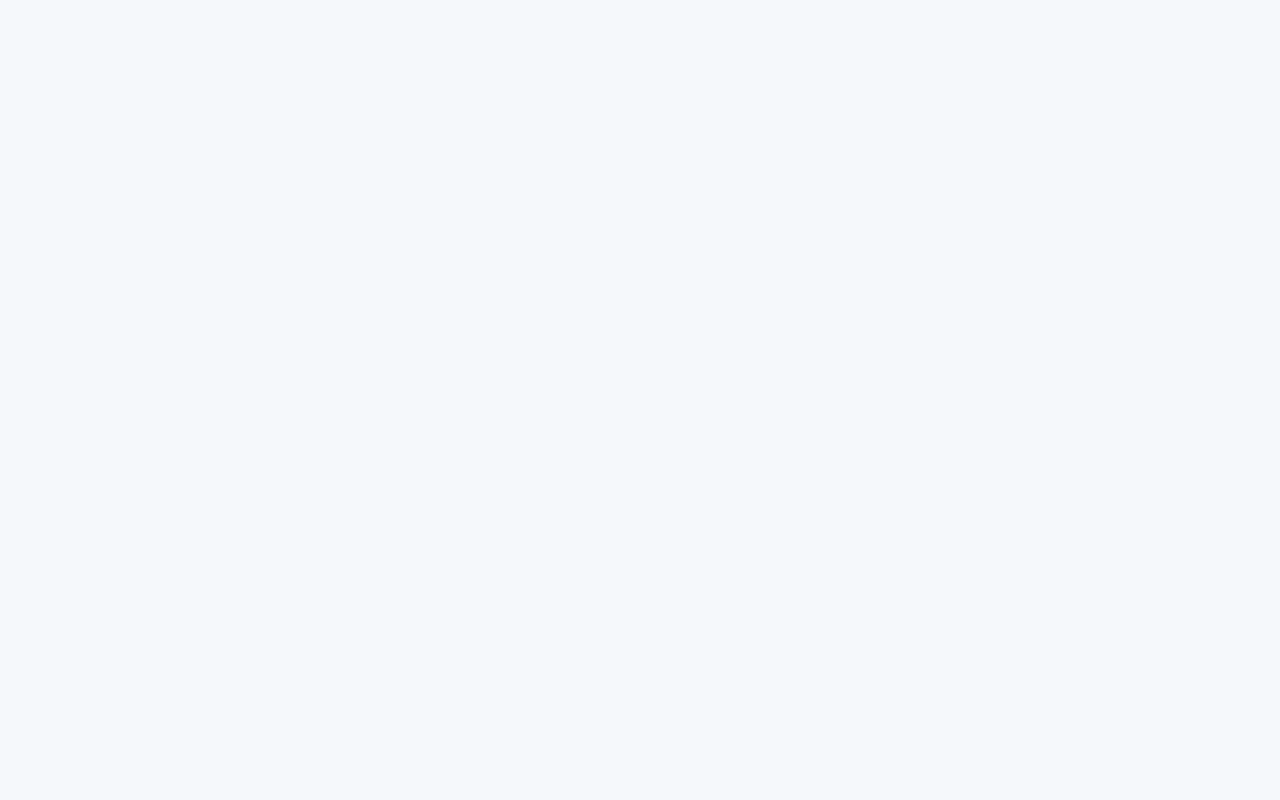
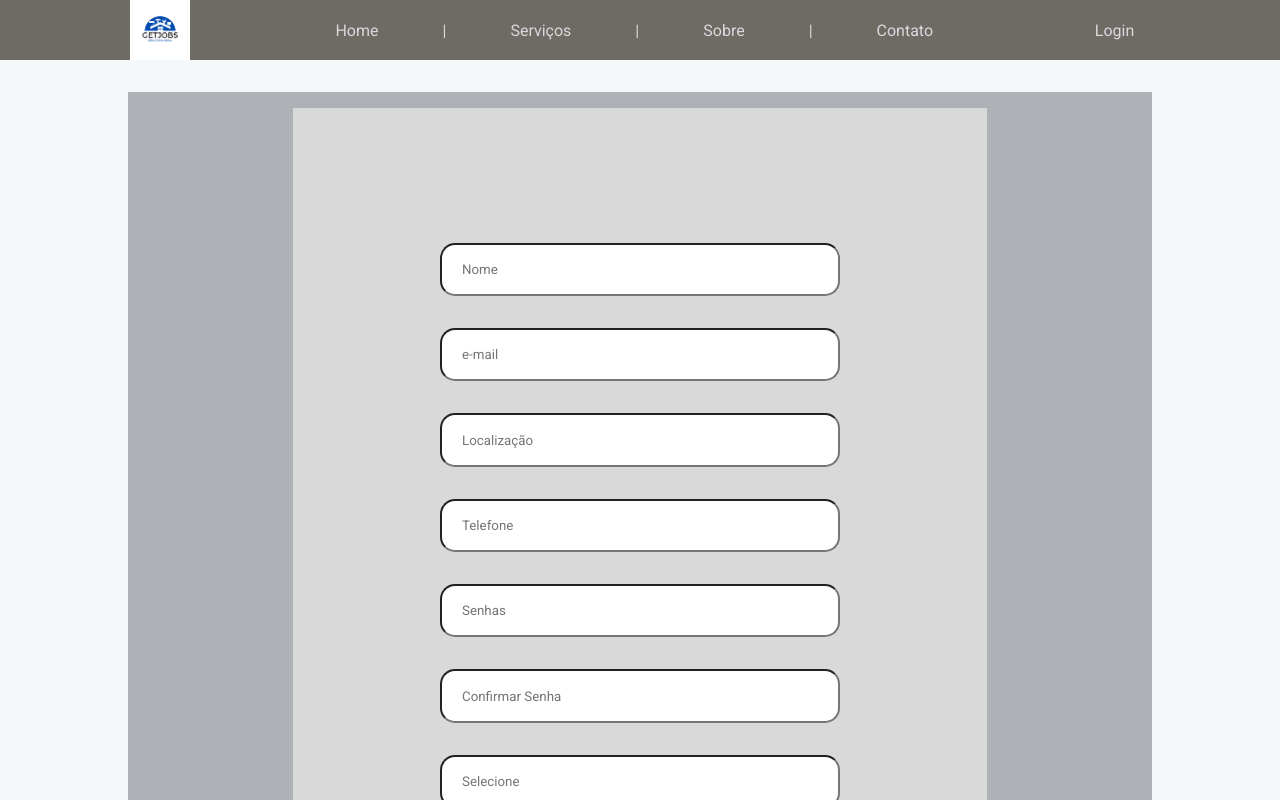
Before and after one commit to INTLPiva/C317-Front-End, a React (Create React App) app: page /cadastro in a window 1280 px wide. Before the commit this address had no page. Shown: the top 800 px of the page. Built offline with nearby package versions, Linux system fonts and the light colour scheme.

Commit message:
Tela de Login e Cadastro

```diff
--- a/package.json
+++ b/package.json
@@ -41,6 +41,8 @@
     "eslint": "^8.38.0",
     "eslint-config-prettier": "^8.8.0",
     "eslint-config-standard": "^17.0.0",
+    "eslint-plugin-n": "^15.7.0",
+    "eslint-plugin-promise": "^6.1.1",
     "eslint-plugin-react": "^7.32.2",
     "prop-types": "^15.8.1"
   }
--- a/src/components/Header/index.js
+++ b/src/components/Header/index.js
@@ -12,7 +12,7 @@ export const Header = () => {
         <a href="/sobre">Sobre</a>|<a href="/contato">Contato</a>
       </div>
       <div>
-        <a href="">Login</a>
+        <a href="/login">Login</a>
       </div>
     </Container>
   );
--- a/src/components/Header/styles.js
+++ b/src/components/Header/styles.js
@@ -15,4 +15,8 @@ export const Container = styled.nav`
     gap: 64px;
     color: #ddd7dd;
   }
+
+  img {
+    background-color : #fff
+  }
 `;
--- /dev/null
+++ b/src/pages/Cadastro/index.js
@@ -0,0 +1,142 @@
+import React, { useState } from 'react';
+
+import { Container } from './styles';
+import { Card } from '../../components/Card';
+import { Header } from '../../components/Header';
+
+export const Cadastro = () => {
+  const [nome, setName] = useState('');
+  const [email, setEmail] = useState('');
+  const [localizacao, setLocal] = useState('');
+  const [telefone, setTelefone] = useState('');
+  const [password, setPassword] = useState('');
+  const [confirmacaoPassword, setConfirmacaoPassword] = useState('');
+  const [selecao, setSelecao] = useState('');
+
+  const handleNameChange = (event) => {
+    setName(event.target.value);
+  };
+
+  const handleEmailChange = (event) => {
+    setEmail(event.target.value);
+  };
+  const handleLocalizacaoChange = (event) => {
+    setLocal(event.target.value);
+  };
+  const handleTelefoneChange = (event) => {
+    setTelefone(event.target.value);
+  };
+  const handleConfirmacaoPasswordChange = (event) => {
+    setConfirmacaoPassword(event.target.value);
+  };
+
+  const handlePasswordChange = (event) => {
+    setPassword(event.target.value);
+  };
+
+  const handleSelecaoChange = (event) => {
+    setSelecao(event.target.value);
+  };
+
+  const handleSubmit = (event) => {
+    event.preventDefault();
+    // Aqui você pode adicionar a lógica para autenticar o usuário com o backend
+
+    console.log('Nome:', nome);
+    console.log('e-mail:', email);
+    console.log('Localização:', localizacao);
+    console.log('Telefone:', telefone);
+    console.log('Senha:', password);
+    console.log('Seleção:', selecao);
+  };
+
+  return (
+    <Container>
+      <Header />
+      <Card className='card-login'>
+        <div className='box-login'>
+          <form onSubmit={handleSubmit}>
+            <div>
+              <label htmlFor="Nome"></label>
+              <input
+                type="text"
+                id="nome"
+                value={nome}
+                onChange={handleNameChange}
+                placeholder='Nome'
+
+              />
+            </div>
+            <div>
+              <label htmlFor="email"></label>
+              <input
+                type="email"
+                id="email"
+                value={email}
+                onChange={handleEmailChange}
+                placeholder='e-mail'
+
+              />
+            </div>
+            <div>
+              <label htmlFor="localizacao"></label>
+              <input
+                type="text"
+                id="localizacao"
+                value={localizacao}
+                onChange={handleLocalizacaoChange}
+                placeholder='Localização'
+
+              />
+            </div>
+            <div>
+              <label htmlFor="Telefone"></label>
+              <input
+                type="text"
+                id="telefone"
+                value={telefone}
+                onChange={handleTelefoneChange}
+                placeholder='Telefone'
+              />
+            </div>
+
+            <div>
+              <label htmlFor="password"></label>
+              <input
+                type="password"
+                id="password"
+                value={password}
+                onChange={handlePasswordChange}
+                placeholder='Senhas'
+              />
+            </div>
+            <div>
+              <label htmlFor="confirmacaoPassword"></label>
+              <input
+                type="password"
+                id="confirmacaoPassword"
+                value={confirmacaoPassword}
+                onChange={handleConfirmacaoPasswordChange}
+                placeholder='Confirmar Senha'
+
+              />
+            </div>
+            <div>
+              <label htmlFor="selecao"></label>
+              <input
+                type="text"
+                id="selecao"
+                value={selecao}
+                onChange={handleSelecaoChange}
+                placeholder='Selecione'
+              />
+            </div>
+            <div>
+              <button type="submit">Cadastrar</button>
+            </div>
+          </form>
+        </div>
+      </Card>
+    </Container>
+  );
+};
--- /dev/null
+++ b/src/pages/Cadastro/styles.js
@@ -0,0 +1,49 @@
+import styled from 'styled-components';
+
+export const Container = styled.div`
+  h1 {
+    text-align: center;
+    background-color: #ddd7dd;
+    border-radius: 16px;
+    width: 60%;
+  }
+  div {
+    display: flex;
+    justify-content: center;
+    align-items: center;
+    padding: 16px;
+  }
+
+  .box-login {
+    display: flex;
+    justify-content: center;
+    align-items: center;
+    width: 70%;
+    height: 60em;
+    background: #D9D9D9;
+  }
+
+  input {
+    width: 30em;
+    height: 4em;
+    border-radius: 15px;
+    padding: 20px;
+  }
+
+  button {
+    position: relative;
+    justify-content: center;
+    width: 50%;
+    height: 4em;
+    border-radius: 15px;
+    margin-top: 40px;
+  }
+  button .cadastro {
+    width: 10%;
+  }
+  .cadastro {
+    padding: 100px 0 0 0;
+    justify-content: flex-end;
+    align-itens: flex-end;
+    }
+`;
--- /dev/null
+++ b/src/pages/Login/index.js
@@ -0,0 +1,66 @@
+import React, { useState } from 'react';
+
+import { Container } from './styles';
+// import logo from '../../assets/logo.png';
+import { Card } from '../../components/Card';
+import { Header } from '../../components/Header';
+
+export const Login = () => {
+  const [email, setUsername] = useState('');
+  const [password, setPassword] = useState('');
+
+  const handleUsernameChange = (event) => {
+    setUsername(event.target.value);
+  };
+
+  const handlePasswordChange = (event) => {
+    setPassword(event.target.value);
+  };
+
+  const handleSubmit = (event) => {
+    event.preventDefault();
+    // Aqui você pode adicionar a lógica para autenticar o usuário com o backend
+    console.log('e-mail:', email);
+    console.log('Password:', password);
+  };
+
+  return (
+    <Container>
+      <Header />
+      <Card className='card-login'>
+        <div className='box-login'>
+          <form onSubmit={handleSubmit}>
+            <div>
+              <label htmlFor="email"></label>
+              <input
+                type="email"
+                id="email"
+                value={email}
+                onChange={handleUsernameChange}
+                placeholder='e-mail'
+              />
+            </div>
+            <div>
+              <label htmlFor="password"></label>
+              <input
+                type="password"
+                id="password"
+                value={password}
+                onChange={handlePasswordChange}
+                placeholder='Senha'
+              />
+            </div>
+            <div>
+              <button type="submit">Entrar</button>
+            </div>
+            <div className='cadastro'>
+              <p> Ainda não tem cadastro?
+                <a href='/cadastro'>Clique aqui!</a>
+              </p>
+            </div>
+          </form>
+        </div>
+      </Card>
+    </Container>
+  );
+};
--- /dev/null
+++ b/src/pages/Login/styles.js
@@ -0,0 +1,49 @@
+import styled from 'styled-components';
+
+export const Container = styled.div`
+  h1 {
+    text-align: center;
+    background-color: #ddd7dd;
+    border-radius: 16px;
+    width: 60%;
+  }
+  div {
+    display: flex;
+    justify-content: center;
+    align-items: center;
+    padding: 16px;
+  }
+
+  .box-login {
+    display: flex;
+    justify-content: center;
+    align-items: center;
+    width: 70%;
+    height: 40em;
+    background: #D9D9D9;
+  }
+
+  input {
+    width: 30em;
+    height: 4em;
+    border-radius: 15px;
+    padding: 20px;
+  }
+
+  button {
+    position: relative;
+    justify-content: center;
+    width: 50%;
+    height: 4em;
+    border-radius: 15px;
+    margin-top: 40px;
+  }
+  button .cadastro {
+    width: 10%;
+  }
+  .cadastro {
+    padding: 100px 0 0 0;
+    justify-content: flex-end;
+    align-itens: flex-end;
+    }
+`;
--- a/src/routes/index.js
+++ b/src/routes/index.js
@@ -2,8 +2,10 @@ import React from 'react';
 
 import { Routes, Route } from 'react-router-dom';
 
+import { Cadastro } from '../pages/Cadastro';
 import { Contato } from '../pages/Contato';
 import { Home } from '../pages/Home';
+import { Login } from '../pages/Login';
 import { Servicos } from '../pages/Servicos';
 import { Sobre } from '../pages/Sobre';
 
@@ -14,6 +16,8 @@ export function AppRoutes() {
       <Route path="/servicos" element={<Servicos />} />
       <Route path="/sobre" element={<Sobre />} />
       <Route path="/contato" element={<Contato />} />
+      <Route path="/login" element={<Login />} />
+      <Route path="/cadastro" element={<Cadastro />} />
     </Routes>
   );
 }
```
Also changed, not shown: 1 other file (tests, documents, lock files or other folders).
